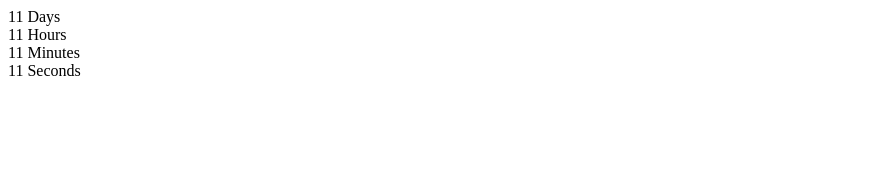
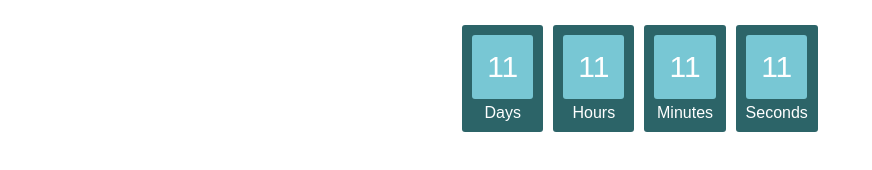
Before and after one commit to OlgaShopina/goit-js-hw-11-timer, a plain HTML site: page index.html in a window 1280 px wide. Shown: the whole page, without its empty margins (0-872 px from the left). Drawn offline with Linux system fonts and the light colour scheme.

Commit message:
css  для таймера

```diff
--- a/index.html
+++ b/index.html
@@ -6,6 +6,7 @@
     <meta name="viewport" content="width=device-width, initial-scale=1.0" />
     <meta http-equiv="X-UA-Compatible" content="ie=edge" />
     <title>Таймер</title>
+    <link rel="stylesheet" href="./styles.css" />
 </head>
 
 <body>
--- a/index.js
+++ b/index.js
@@ -0,0 +1,7 @@
+
+
+
+new CountdownTimer({
+    selector: '#timer-1',
+    targetDate: new Date('Jul 17, 2019'),
+});
--- /dev/null
+++ b/styles.css
@@ -0,0 +1,63 @@
+html {
+  box-sizing: border-box;
+}
+
+*,
+*::before,
+*::after {
+  box-sizing: inherit;
+}
+body {
+  margin: 0;
+  font-family: -apple-system, BlinkMacSystemFont, "Segoe UI", Roboto, Oxygen,
+    Ubuntu, Cantarell, "Open Sans", "Helvetica Neue", sans-serif;
+  background-color: #fff;
+  color: #212121;
+}
+
+.btn {
+  display: inline-block;
+  text-align: center;
+  margin-left: 3px;
+  margin-right: 3px;
+  text-transform: uppercase;
+  border: 0;
+  background-color: #3e9fee;
+  color: #ffffff;
+  padding: 10px 20px;
+  cursor: pointer;
+  font-size: 14px;
+  border-radius: 2px;
+}
+
+.timer,
+.btn-box {
+  font-family: sans-serif;
+  color: #fff;
+  display: flex;
+  justify-content: center;
+  margin-top: 20px;
+  font-weight: 100;
+  text-align: center;
+  font-size: 30px;
+}
+
+.field {
+  padding: 10px;
+  margin: 5px;
+  border-radius: 3px;
+  background: #2c6468;
+}
+
+.value {
+  padding: 15px;
+  border-radius: 3px;
+  background: #78c7d4;
+  display: inline-block;
+}
+
+.label {
+  display: block;
+  padding-top: 5px;
+  font-size: 16px;
+}
```
